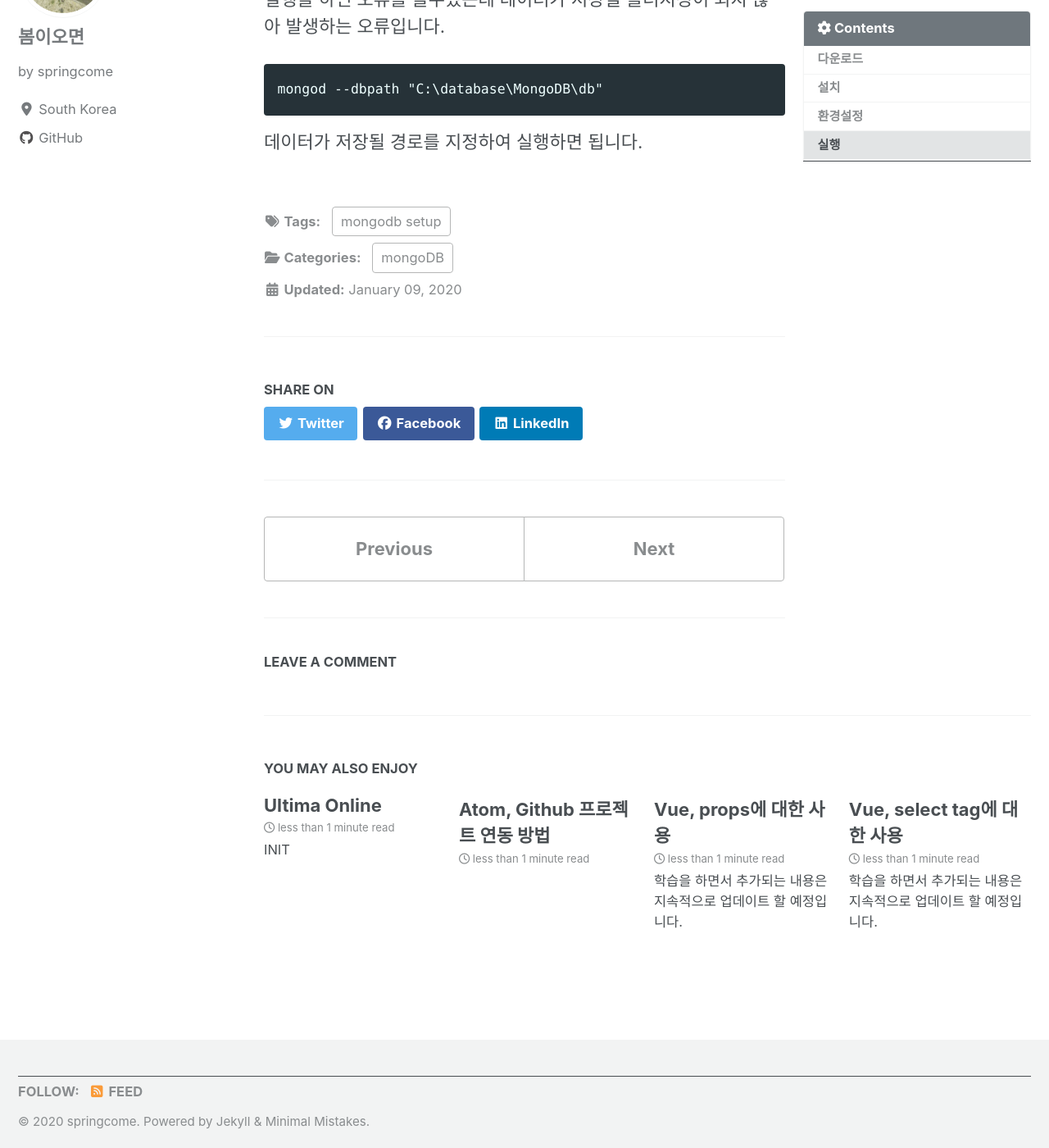
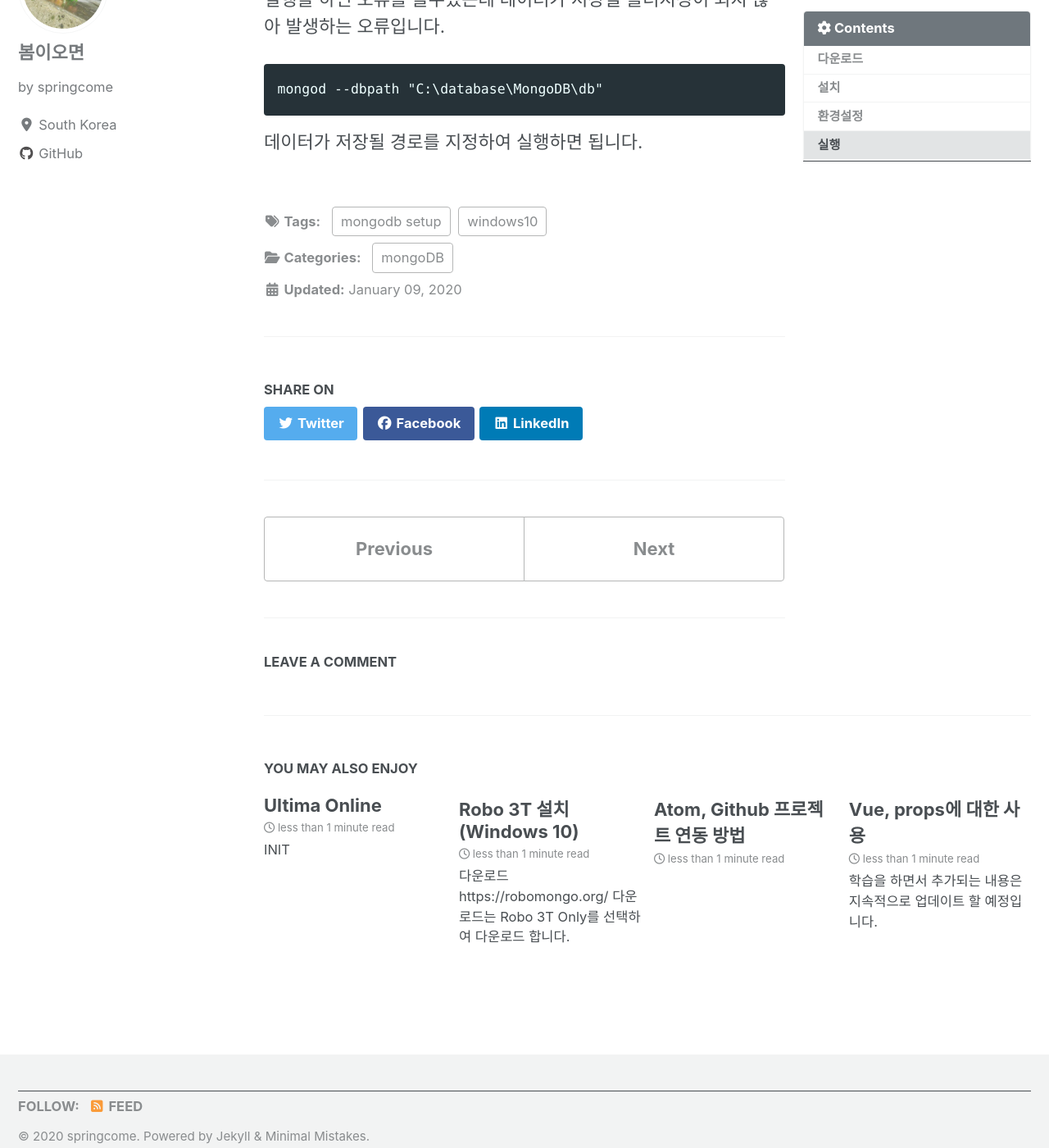
Before and after one commit to springcome/springcome.github.io, a Jekyll site: the page built from _posts/2020-01-09-mongodb-setup.md, in a window 1280 px wide and 1400 px high, scrolled down 3168 px. Shown: the whole window at 82% size. Built offline with Jekyll 4.4.1, drawn with Linux system fonts in a browser that asks for light colours; cached includes are drawn as plain includes; nearby versions of some CDN libraries; comment, search, counter and statistics services are not loaded.

Commit message:
Post 2020-01-09-mongodb-tool

```diff
--- a/_posts/2020-01-09-mongodb-setup.md
+++ b/_posts/2020-01-09-mongodb-setup.md
@@ -7,6 +7,7 @@ categories:
   - mongoDB
 tags:
   - mongodb setup
+  - windows10
 ---
 뒤늦게 mongoDB를 실무에서 사용하게 되어 집에서 설치해보려고 한다.
 
--- /dev/null
+++ b/_posts/2020-01-09-mongodb-tool.md
@@ -0,0 +1,37 @@
+---
+title: "Robo 3T 설치 (Windows 10)"
+toc: true
+toc_label: "Contents"
+toc_icon: "cog"
+categories:
+  - mongoDB
+tags:
+  - mongodb
+  - robo3t
+---
+# 다운로드
+<a href="https://robomongo.org/">https://robomongo.org/</a><br />
+다운로드는 Robo 3T Only를 선택하여 다운로드 합니다. <br />
+
+# 실행
+설치를 완료하고 Connection을 생성합니다.<br />
+<img src="/assets/images/mongodb/2020010907.png" /><br /><br />
+제 PC에설치된 DB를 사용할것이므로 Address는 localhost, Port는 27017이 기본 Port이므로 아무것도 변경하지 않고 `Test`를 눌러 접속할수있는지 확인합니다.<br />
+물론 PC의 DB가 실행중인 상태여야합니다.<br />
+<img src="/assets/images/mongodb/2020010908.png" /><br />
+<img src="/assets/images/mongodb/2020010909.png" /><br />
+
+# 데이터베이스 생성
+<img src="/assets/images/mongodb/2020010910.png" /><br />
+`localhost`를 우클릭하면 Create Database메뉴를 클릭하여 Database를 생성할수 있습니다.<br /><br />
+
+# Collection 생성
+<img src="/assets/images/mongodb/2020010911.png" /><br />
+Create collection을 선택하여 생성해줍니다.
+
+# Document 추가
+생성한 collection을 우클릭해보면 insert document가 있습니다.<br />
+적당한 field를 추가해보도록 합니다.<br />
+<img src="/assets/images/mongodb/2020010912.png" /><br />
+저장후 user collection을 더블클릭하면 저장된 document를 확인할수있습니다.<br />
+<img src="/assets/images/mongodb/2020010913.png" /><br />
```
Also changed, not shown: assets/images/mongodb/2020010907.png (added), assets/images/mongodb/2020010908.png (added), assets/images/mongodb/2020010909.png (added), assets/images/mongodb/2020010910.png (added), assets/images/mongodb/2020010911.png (added), assets/images/mongodb/2020010912.png (added), assets/images/mongodb/2020010913.png (added).
